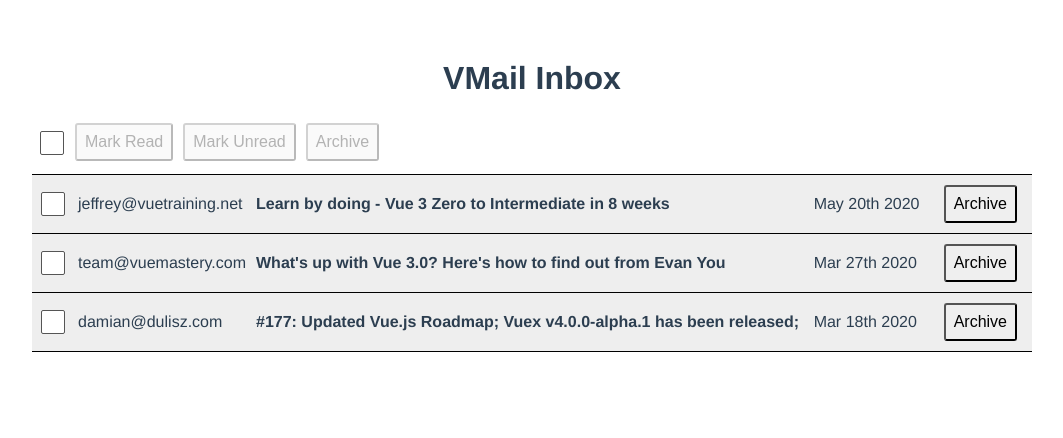
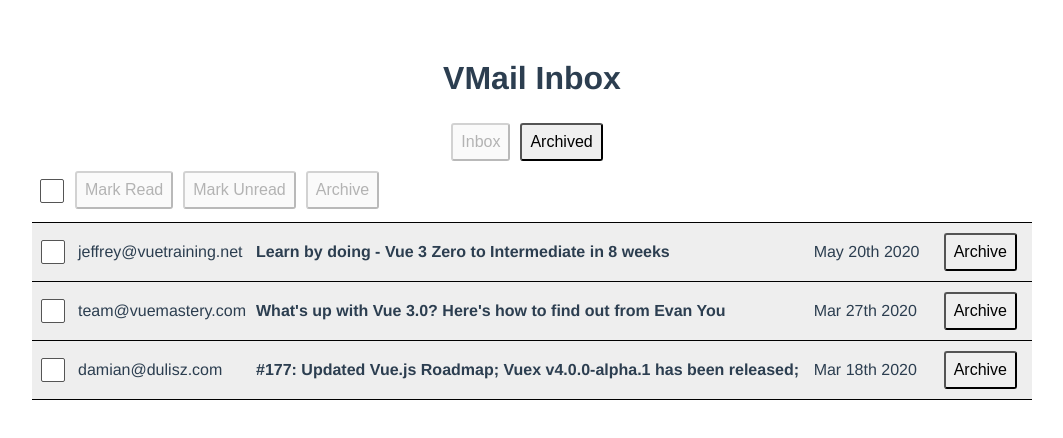
Before and after one commit to hsimao/vue3-email, a Vue app: page / in a window 1280 px wide. Shown: the top 438 px of the page, without its empty margins (108-1171 px from the left). Built offline with nearby package versions, Linux system fonts and the light colour scheme; data requests are answered from the project's data file.

Commit message:
add: added archive view toggle logic

```diff
--- a/src/components/BulkActionBar.vue
+++ b/src/components/BulkActionBar.vue
@@ -33,12 +33,14 @@ export default {
   setup(props) {
     const emailSelection = useEmailSelection();
     const numberSelected = computed(() => emailSelection.emails.size);
-    const numberEmails = props.emails.length;
+    const numberEmails = computed(() => props.emails.length);
     const allEmailsSelected = computed(() => {
-      return numberSelected.value === numberEmails && numberEmails > 0;
+      return numberSelected.value === numberEmails.value;
     });
     const someEmailsSelected = computed(() => {
-      return numberSelected.value > 0 && numberSelected.value < numberEmails;
+      return (
+        numberSelected.value > 0 && numberSelected.value < numberEmails.value
+      );
     });
 
     const bulkSelect = () => {
--- a/src/components/MailTable.vue
+++ b/src/components/MailTable.vue
@@ -1,8 +1,12 @@
 <template>
-  <BulkActionBar :emails="unarchivedEmails" />
+  <button @click="selectScreen('inbox')"
+    :disabled="selectedScreen === 'inbox'">Inbox</button>
+  <button @click="selectScreen('archive')"
+    :disabled="selectedScreen === 'archive'">Archived</button>
+  <BulkActionBar :emails="filteredEmails" />
   <table class="mail-table">
     <tbody>
-      <tr v-for="email in unarchivedEmails"
+      <tr v-for="email in filteredEmails"
         :key="email.id"
         :class="['clickable', email.read ? 'read' : '']">
         <td>
@@ -51,6 +55,13 @@ export default {
   async setup() {
     const { data } = await axios.get(`${baseUrl}/emails`);
     const emails = ref(data);
+    const selectedScreen = ref('inbox');
+    const emailSelection = useEmailSelection();
+
+    const selectScreen = newScreen => {
+      selectedScreen.value = newScreen;
+      emailSelection.clear();
+    };
 
     const sortedEmails = computed(() => {
       return emails.value.sort((a, b) => {
@@ -58,8 +69,12 @@ export default {
       });
     });
 
-    const unarchivedEmails = computed(() => {
-      return sortedEmails.value.filter(email => !email.archived);
+    const filteredEmails = computed(() => {
+      if (selectedScreen.value === 'inbox') {
+        return sortedEmails.value.filter(email => !email.archived);
+      } else {
+        return sortedEmails.value.filter(email => email.archived);
+      }
     });
 
     const updateEmail = email => {
@@ -105,7 +120,7 @@ export default {
 
       // change current open email to next or perv
       if (changeIndex) {
-        const emails = unarchivedEmails.value;
+        const emails = filteredEmails.value;
         const currentIndex = emails.indexOf(currentEmail.value);
         const newEmail = emails[currentIndex + changeIndex];
         currentEmail.value = newEmail;
@@ -115,12 +130,14 @@ export default {
     return {
       format,
       getTime,
-      unarchivedEmails,
+      filteredEmails,
       openEmail,
       archiveEmail,
       currentEmail,
       changeEmail,
-      emailSelection: useEmailSelection()
+      selectScreen,
+      selectedScreen,
+      emailSelection
     };
   }
 };
```
